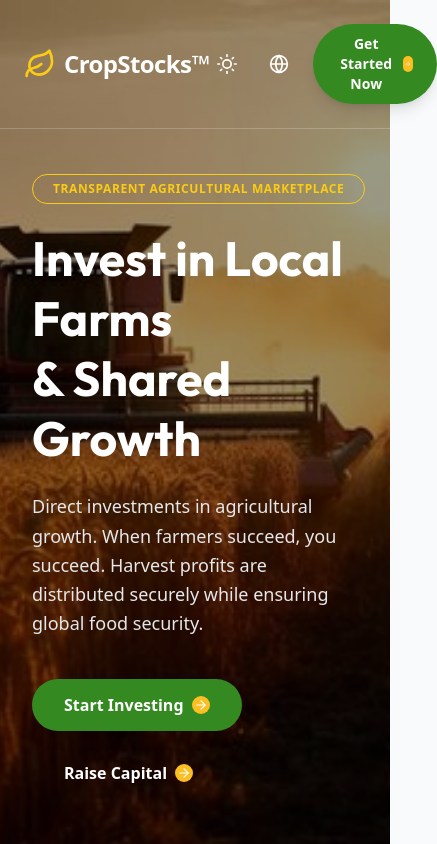
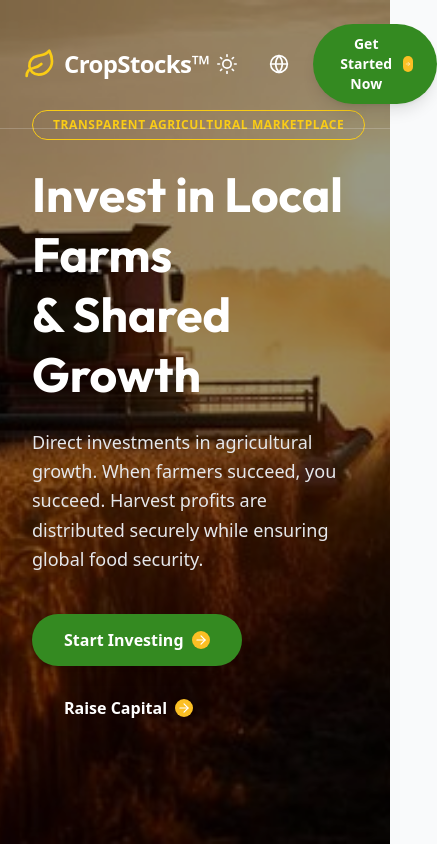
Before and after one commit to cropstocks/CropStocks, a React (Vite) app in the folder client/: page / in a window 390 px wide. Shown: the top 844 px of the page, 437 px wide, since content can reach past the window. Built offline with nearby package versions, Linux system fonts and the light colour scheme; no server answers.

Commit message:
feat: make header sticky and transparent on scroll

```diff
--- a/client/src/pages/LandingPage.jsx
+++ b/client/src/pages/LandingPage.jsx
@@ -1,10 +1,19 @@
-import React from 'react';
+import React, { useState, useEffect } from 'react';
 import { useTranslation } from 'react-i18next';
 import { Leaf, ArrowRight, Play, CheckCircle2, ChevronLeft, ChevronRight } from 'lucide-react';
 import heroImg from '../assets/hero.png';
 
 export default function LandingPage() {
   const { t } = useTranslation();
+  const [isScrolled, setIsScrolled] = useState(false);
+
+  useEffect(() => {
+    const handleScroll = () => {
+      setIsScrolled(window.scrollY > 20);
+    };
+    window.addEventListener('scroll', handleScroll);
+    return () => window.removeEventListener('scroll', handleScroll);
+  }, []);
 
   return (
     <div className="font-sans text-gray-800 bg-white">
@@ -17,7 +26,7 @@ export default function LandingPage() {
         <div className="absolute inset-0 bg-black bg-opacity-40"></div>
 
         {/* Transparent Header */}
-        <header className="relative z-10 flex items-center justify-between px-6 lg:px-12 py-6 text-white border-b border-white/20">
+        <header className={`fixed top-0 w-full z-50 transition-all duration-300 flex items-center justify-between px-6 lg:px-12 py-6 text-white ${isScrolled ? 'bg-black/60 backdrop-blur-md border-b border-white/10 shadow-lg py-4' : 'bg-transparent border-b border-white/20'}`}>
           <div className="flex items-center gap-2">
             <Leaf className="text-yellow-400 w-8 h-8" />
             <span className="font-bold text-2xl tracking-tight">CropStocks™</span>
```
